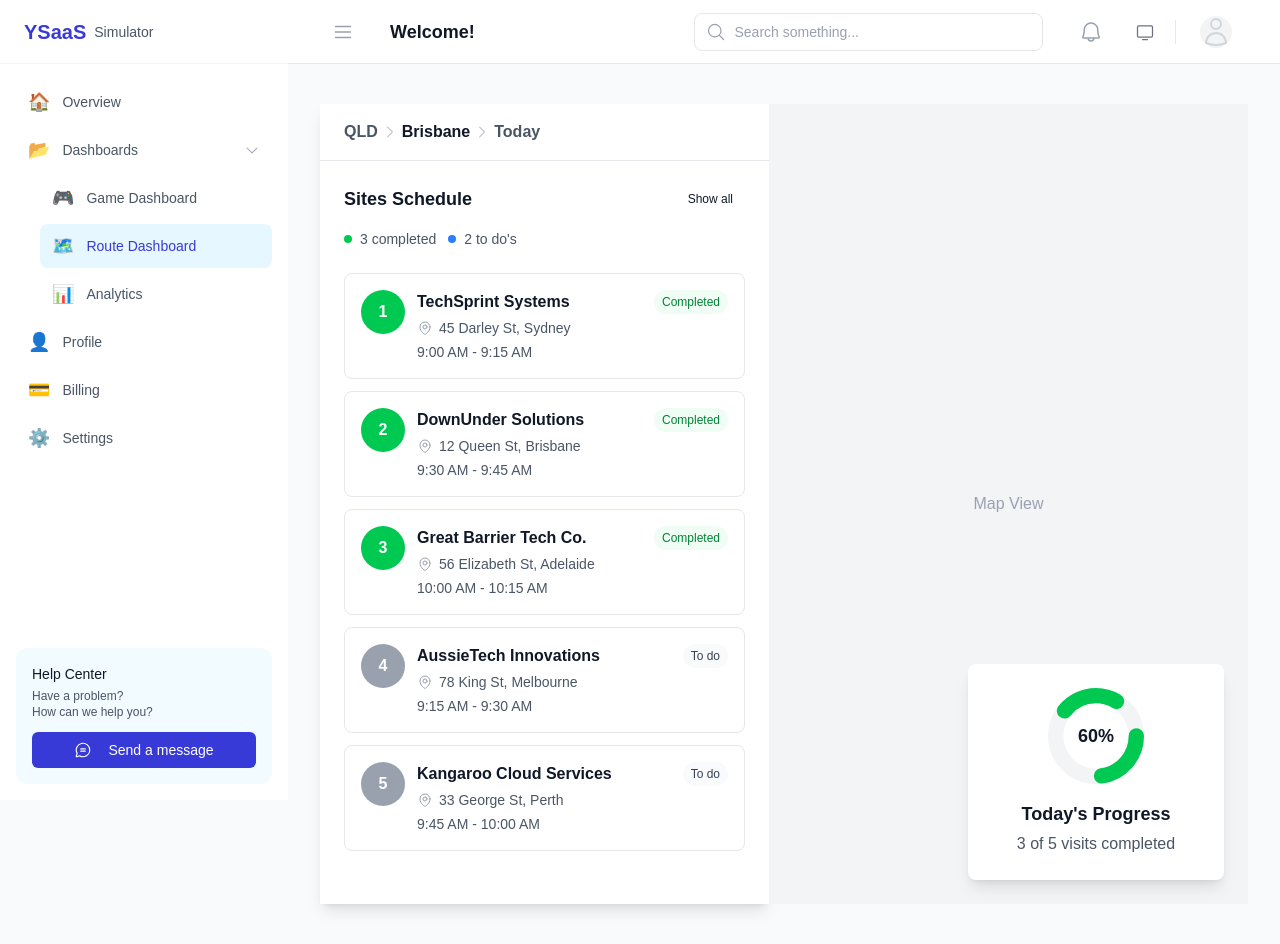
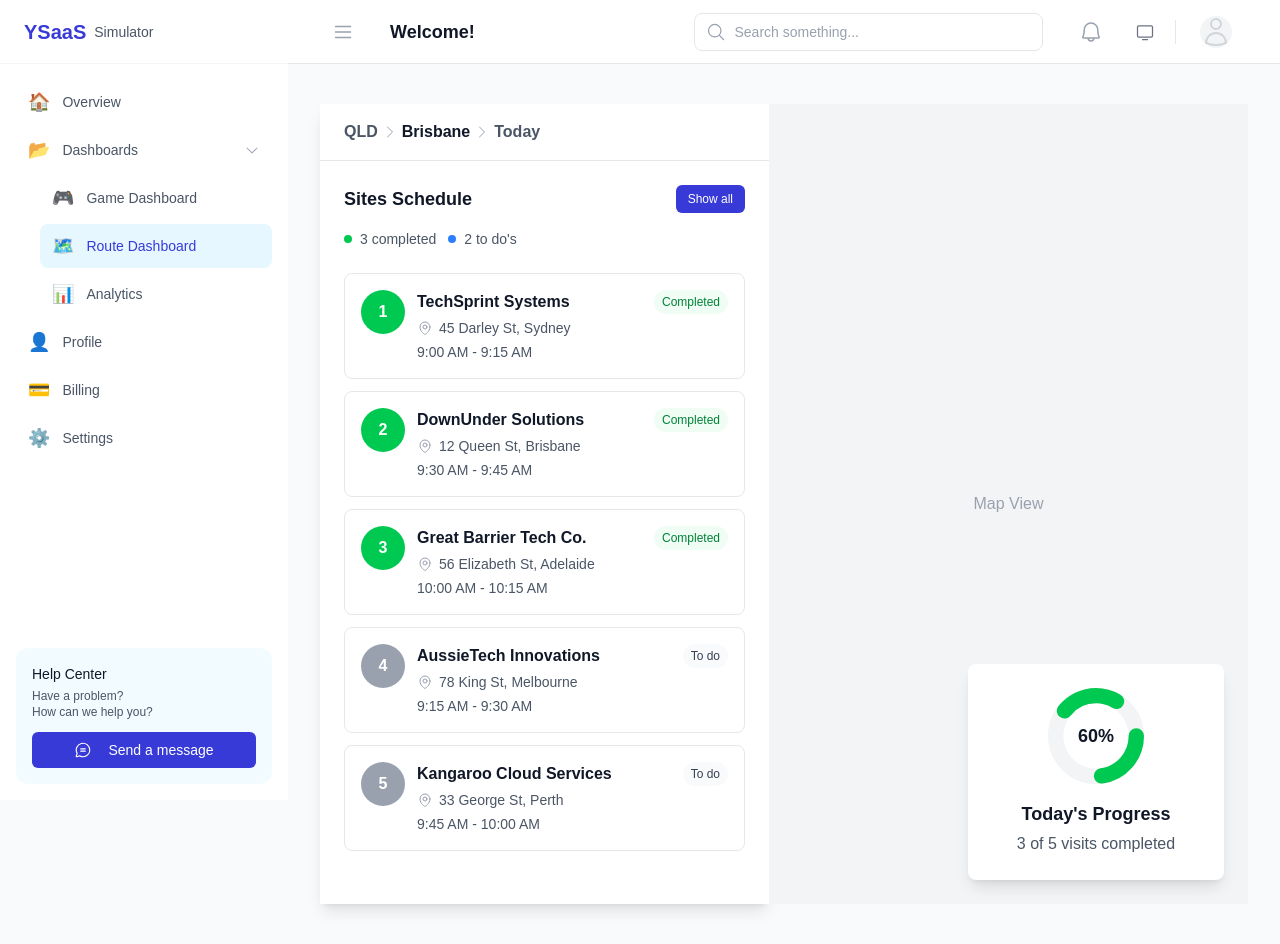
Before and after one commit to pixelbren/saas-module-simulator, a Next.js app: page /dashboard/route in a window 1280 px wide. Built offline with nearby package versions, Linux system fonts and the light colour scheme; a web font is replaced by a local one.

Commit message:
Remove unused KeyIcon import to fix build error

```diff
--- a/src/app/dashboard/page.tsx
+++ b/src/app/dashboard/page.tsx
@@ -238,7 +238,7 @@ export default function Dashboard() {
             Friday, December 15th 2023
           </p>
         </div>
-        <Button variant="outline" size="sm" icon={ArrowDownIcon}>
+        <Button variant="outline" size="sm" iconRight="DownloadSimple">
           Download Report
         </Button>
       </div>
--- a/src/app/dashboard/profile/page.tsx
+++ b/src/app/dashboard/profile/page.tsx
@@ -2,7 +2,7 @@
 
 import { useState } from "react";
 import toast from "react-hot-toast";
-import { UserCircleIcon, KeyIcon, BellIcon } from "@heroicons/react/24/outline";
+import { UserCircleIcon, BellIcon } from "@heroicons/react/24/outline";
 import { Button } from "@/components/ui/Button";
 
 export default function Profile() {
--- a/src/app/dashboard/route/page.tsx
+++ b/src/app/dashboard/route/page.tsx
@@ -87,7 +87,7 @@ export default function RouteDashboard() {
             <div className="flex items-center gap-3">
               <Button
                 onClick={() => setShowAll(!showAll)}
-                variant={showAll ? "default" : "outline"}
+                variant={showAll ? "primary" : "outline"}
                 size="sm"
               >
                 Show all
--- a/src/app/dashboard/settings/page.tsx
+++ b/src/app/dashboard/settings/page.tsx
@@ -185,7 +185,7 @@ export default function Settings() {
                 disabled={isLoading}
                 variant="primary"
                 size="sm"
-                icon="save"
+                iconRight="Save"
               >
                 {isLoading ? "Saving..." : "Save Changes"}
               </Button>
```
